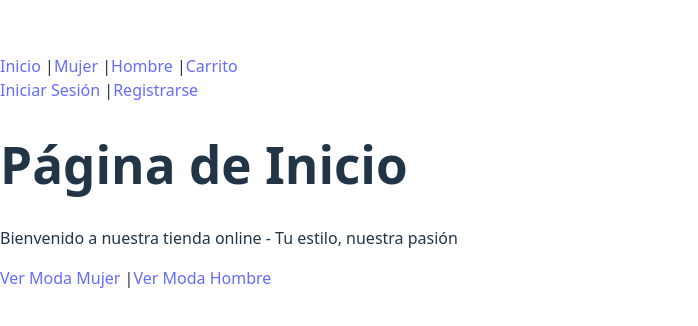
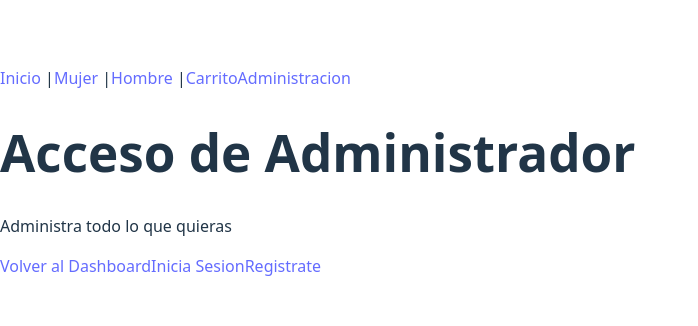
Before and after one commit to Adrianbien43/GuatequeStore, a React (Vite) app: page /administracion in a window 1280 px wide. Before the commit this address led to /. Shown: the part 228-554 px from the top of the page, without its empty margins (0-698 px from the left). Built offline with nearby package versions, Linux system fonts and the light colour scheme.

Commit message:
Ya cree la pagina de administrador

```diff
--- a/src/App.jsx
+++ b/src/App.jsx
@@ -20,6 +20,7 @@ import ProductosAdmin from "./pages/admin/ProductosAdmin";
 import ClientesAdmin from "./pages/admin/ClientesAdmin";
 import PedidosAdmin from "./pages/admin/PedidosAdmin";
 import ProveedoresAdmin from "./pages/admin/ProveedoresAdmin";
+import AccessAdmin from "./pages/admin/AdminAccess";
 
 // Función para verificar autenticación
 const isAuthenticated = () => {
@@ -52,6 +53,8 @@ function AppRoutes() {
         <Route path="/hombre" element={<Hombre />} />
         <Route path="/producto/:id" element={<DetallesProducto />} />
         <Route path="/carrito" element={<Carrito />} />
+        <Route path="/administracion" element={<AccessAdmin />} />
+
       </Route>
 
       {/* Rutas de autenticación */}
--- a/src/components/public/Header.jsx
+++ b/src/components/public/Header.jsx
@@ -20,6 +20,8 @@ export default function Header() {
           <Link to="/mujer">Mujer</Link> |
           <Link to="/hombre">Hombre</Link> |
           <Link to="/carrito">Carrito</Link>
+          <Link to="/administracion">Administracion</Link>
+
         </div>
 
         <div>
@@ -33,8 +35,7 @@ export default function Header() {
           ) : (
             /* Si no hay usuario, mostrar opciones de login/registro */
             <div>
-              <Link to="/auth/login">Iniciar Sesión</Link> |
-              <Link to="/auth/register">Registrarse</Link>
+
             </div>
           )}
         </div>
--- /dev/null
+++ b/src/pages/admin/AdminAccess.jsx
@@ -0,0 +1,14 @@
+import React from "react";
+import { Link } from "react-router-dom";
+
+export default function AccessAdmin() {
+  return (
+    <div>
+      <h1>Acceso de Administrador</h1>
+      <p>Administra todo lo que quieras</p>
+      <Link to="/admin/dashboard">Volver al Dashboard</Link>
+      <Link to="/auth/login">Inicia Sesion</Link>
+      <Link to="/auth/register">Registrate</Link>
+    </div>
+  );
+}
```
